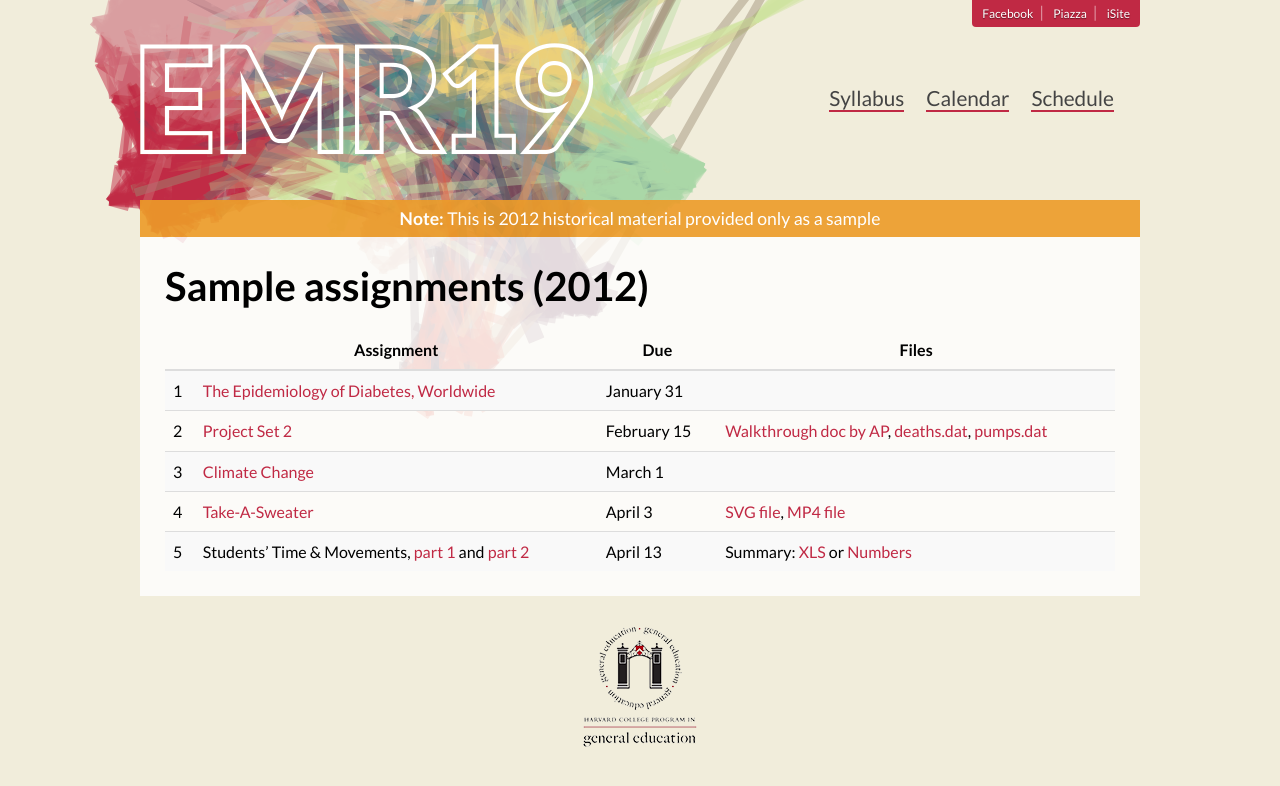
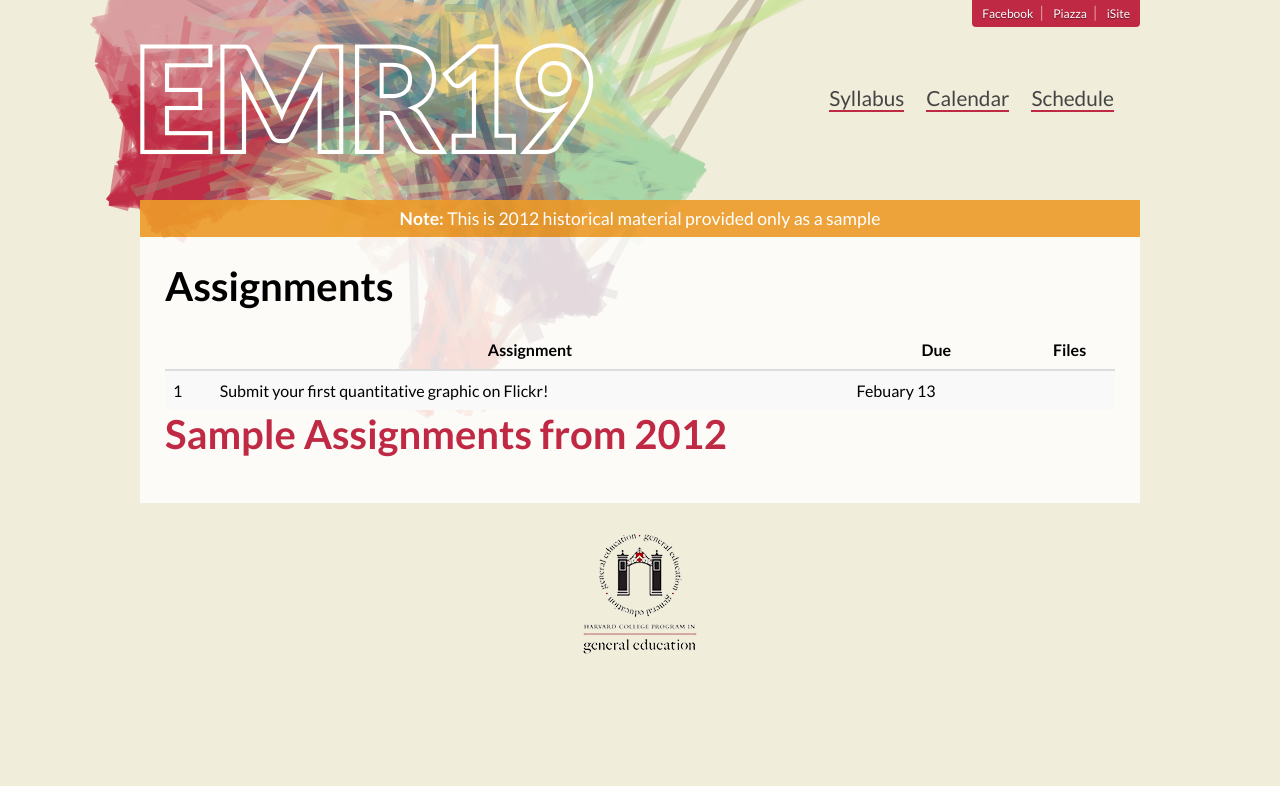
Before and after one commit to emr19/emr19.github.io, a Jekyll site: the page built from assignments/index.html, in a window 1280 px wide. Shown: the top 786 px of the page. Built offline with Jekyll 4.4.1, drawn with Linux system fonts in a browser that asks for light colours; Markdown is read by kramdown in place of the engine named in the settings.

Commit message:
assignments
Hide assignments from 2012; add the first assignment

```diff
--- a/assignments/index.html
+++ b/assignments/index.html
@@ -18,41 +18,11 @@
   <tbody>
     <tr>
       <td>1</td>
-      <td><a href="http://isites.harvard.edu/fs/docs/icb.topic1048369.files/projectset1.pdf">The Epidemiology of Diabetes, Worldwide</a></td>
-      <td>January 31</td>
+      <td>Submit your first quantitative graphic on Flickr!</td>
+      <td>Febuary 13</td>
       <td></td>
-    </tr>
-    <tr>
-      <td>2</td>
-      <td><a href="http://isites.harvard.edu/fs/docs/icb.topic1048369.files/PS2/projectset2.pdf">Project Set 2</a></td>
-      <td>February 15</td>
-      <td>
-        <a href="https://docs.google.com/document/d/1V5aglk6er8MTr3WQXNMRFjdB5zW0gX8wgtgNmM_rXrY/edit?hl=en_US">Walkthrough
-      doc by AP</a>,
-        <a href="http://isites.harvard.edu/fs/docs/icb.topic1048369.files//PS2/deaths.dat">deaths.dat</a>,
-        <a href="http://isites.harvard.edu/fs/docs/icb.topic1048369.files//PS2/pumps.dat">pumps.dat</a>
-      </td>
-    </tr>
-    <tr>
-      <td>3</td>
-      <td><a href="http://isites.harvard.edu/fs/docs/icb.topic1048369.files/PS3/ps3.pdf">Climate Change</a></td>
-      <td>March 1</td>
-      <td></td>
-    </tr>
-    <tr>
-      <td>4</td>
-      <td><a href="http://isites.harvard.edu/fs/docs/icb.topic1048369.files/PS4/ps4.pdf">Take-A-Sweater</a></td>
-      <td>April 3</td>
-      <td>
-        <a href="http://isites.harvard.edu/fs/docs/icb.topic1048369.files//sweater.svg">SVG file</a>,
-        <a href="http://isites.harvard.edu/fs/docs/icb.topic1048369.files//PS4/takeasweaterloop.mp4">MP4 file</a>
-      </td>
-    </tr>
-    <tr>
-      <td>5</td>
-      <td>Students’ Time &amp; Movements, <a href="http://isites.harvard.edu/fs/docs/icb.topic1048369.files/PS5/ps5_part1.pdf">part 1</a> and <a href="http://isites.harvard.edu/fs/docs/icb.topic1048369.files/PS5/ps5_part2.pdf">part 2</a></td>
-      <td>April 13</td>
-      <td>Summary: <a href="http://isites.harvard.edu/fs/docs/icb.topic1048369.files//PS5/activity_summary_emr19_students.xls">XLS</a> or <a href="http://isites.harvard.edu/fs/docs/icb.topic1048369.files//PS5/activity_summary_emr19_students.numbers">Numbers</a></td>
     </tr>
   </tbody>
 </table>
+
+<h1><a href="http://isites.harvard.edu/icb/icb.do?keyword=k84386&pageid=icb.page486598">Sample Assignments from 2012</a></h1>
```
Also changed, not shown: other parts of assignments/index.html (+1 -1 lines).
